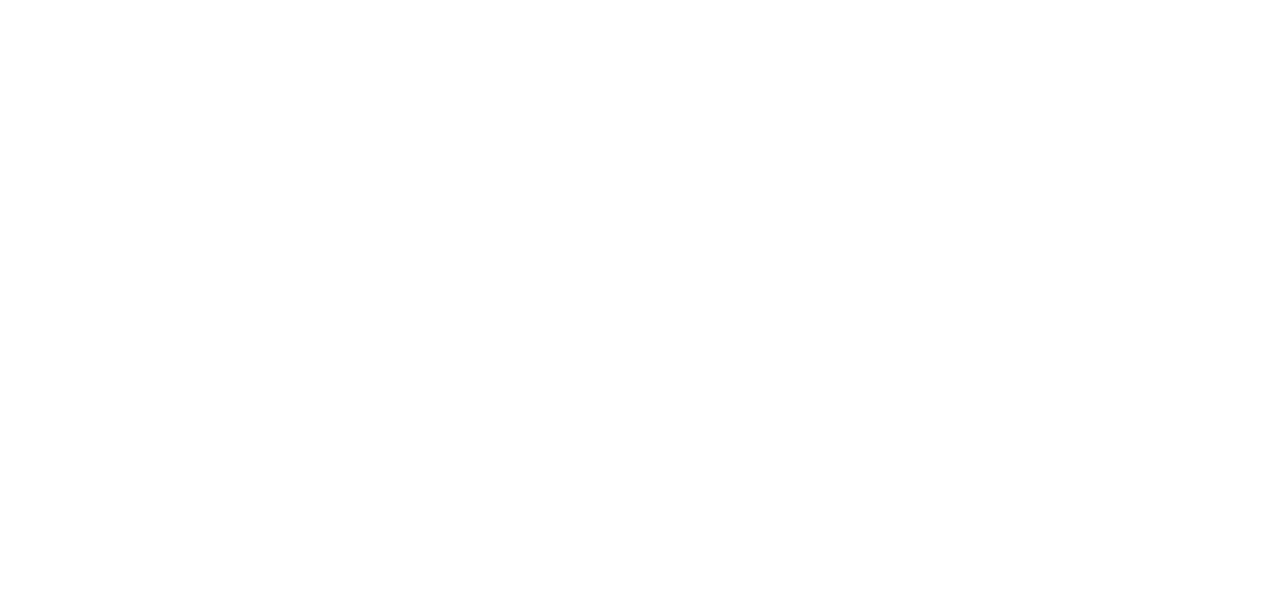
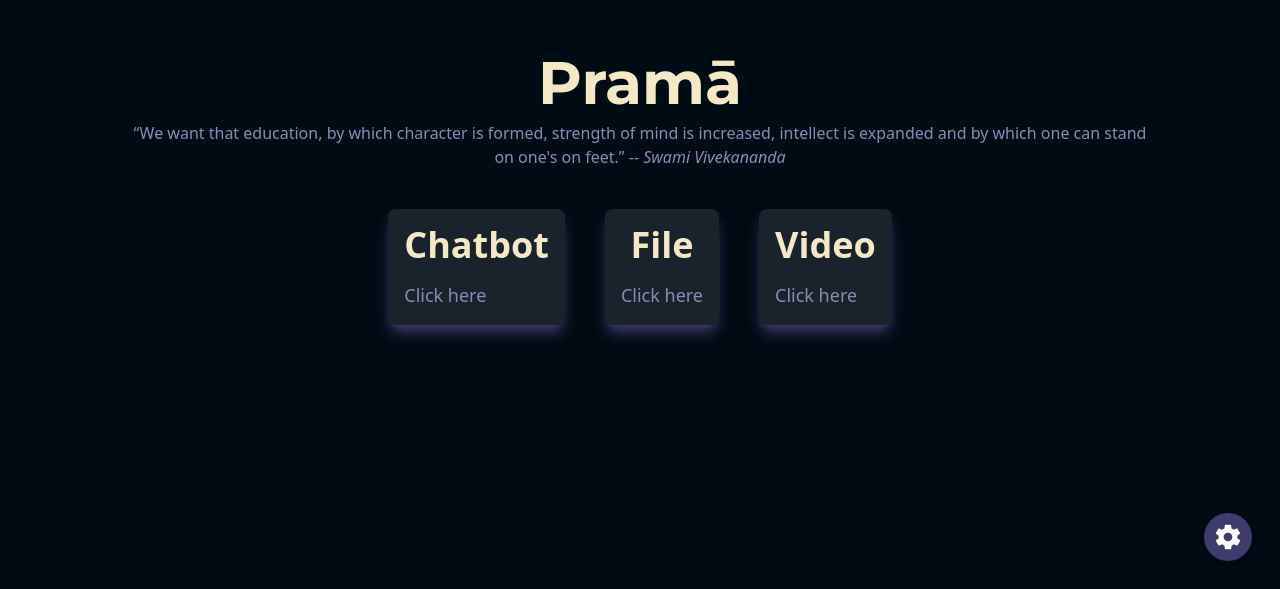
Before and after one commit to zaibreyaz/Prama, a React (Create React App) app in the folder frontend/: page /Learn-with-ai-main-page in a window 1280 px wide. Before the commit this address had no page. Shown: the part 211-800 px from the top of the page. Built offline with nearby package versions, Linux system fonts and the light colour scheme.

Commit message:
new routes and pages added

```diff
--- a/frontend/src/App.js
+++ b/frontend/src/App.js
@@ -5,6 +5,10 @@ import LoginPage from "../src/pages/LoginPage";
 import SignupPage from "../src/pages/RegisterPage";
 import SecuredPage from "../src/pages/SecuredPage";
 import LandingPage from "../src/pages/LandingPage";
+import ChatBot from "../src/pages/Chatbot";
+import Video from "../src/pages/Video";
+import FileUpload from "../src/pages/FileUpload";
+import LearnWithAiMainPAge from "./pages/LearnWithAIMainPage";
 import "./App.css";
 
 function App() {
@@ -16,6 +20,10 @@ function App() {
         <Route path="/register" element={<SignupPage />} />
         <Route path="/secure" element={<SecuredPage />} />
         <Route path="/text-display" element={<TextDisplay />} />
+        <Route path="Learn-with-ai-main-page" element={<LearnWithAiMainPAge/>}/>
+        <Route path="chatbot" element={<ChatBot/>}/>
+        <Route path="video" element={<Video/>}/>
+        <Route path="file-upload" element={<FileUpload/>}/>
       </Routes>
     </Router>
   );
--- /dev/null
+++ b/frontend/src/pages/Chatbot.js
@@ -0,0 +1,9 @@
+import React from "react";
+
+export default function Chatbot(){
+    return(
+        <div>
+        <h1>Learn with chatbot</h1>
+        </div>
+    );
+};
--- /dev/null
+++ b/frontend/src/pages/FileUpload.js
@@ -0,0 +1,9 @@
+import React from "react";
+
+export default function FileUplaod(){
+    return(
+        <div>
+        <h1>upload file here</h1>
+        </div>
+    );
+};
--- /dev/null
+++ b/frontend/src/pages/LearnWithAIMainPage.js
@@ -0,0 +1,115 @@
+import React, { useState, useEffect } from "react";
+import { useNavigate } from "react-router-dom";
+
+import { IoMdSettings } from "react-icons/io";
+
+export const landingCards = [
+    {
+      heading: "Chatbot",
+      description: `Click here`,
+    },
+    {
+      heading: "File",
+      description: `Click here`,
+    },
+    {
+      heading: "Video",
+      description: `Click here`,
+    },
+  ];
+
+  export default function LearnWithAiMainPAge() {
+    const navigate = useNavigate();
+
+    // useEffect(() => {
+    //   const token = localStorage.getItem('token');
+    //   if (!token) {
+    //     navigate('/login');
+    //   } else {
+    //     axios.get('http://127.0.0.1:5001/secure', {
+    //       headers: {
+    //         Authorization: 'Bearer ' + token
+    //       }
+    //     })
+    //     .catch(error => {
+    //       console.log(error, 'error');
+    //       if (error.response && error.response.status === 401) {
+    //         navigate('/login');
+    //       }
+    //     });
+    //   }
+    // }, [navigate]);
+
+    // const handleLogout = () => {
+    //   // Perform any necessary cleanup or logout logic here
+    //   navigate("/login");
+    // };
+
+    const [isSidebarOpen, setIsSidebarOpen] = useState(false);
+    const toggleSidebar = () => {
+      setIsSidebarOpen(!isSidebarOpen);
+    };
+    const navigateToChatBot = () => {
+      navigate("/chatbot");
+    };
+
+    const navigateToFileUpload=()=>{
+      navigate("/file-upload");
+    }
+
+    const navigateToVideo=()=>{
+      navigate("/video");
+    }
+
+    return (
+      <section className="container h-screen bg-background flex flex-col items-center justify-center">
+        <div className="relative flex flex-col items-center justify-center w-full gap-y-10 px-28">
+          <div className="flex flex-col items-center justify-center gap-y-2">
+            <h2 className="text-6xl text-primaryText font-montserrat">Pramā</h2>
+            <p className="text-center text-secondaryText">
+              “We want that education, by which character is formed, strength of
+              mind is increased, intellect is expanded and by which one can stand
+              on one's on feet.” -- <em>Swami Vivekananda</em>
+            </p>
+          </div>
+
+          <div className="flex flex-col md:flex-row justify-between gap-10">
+            {landingCards.map((card, index) => (
+              <div
+                key={index}
+                className="bg-background relative rounded-lg shadow-lg p-4 w-full cursor-pointer"
+                onClick={index === 0 ? navigateToChatBot: (index==1?navigateToFileUpload: navigateToVideo)}
+              >
+                <div className="absolute inset-0 backdrop-blur-xl bg-white/10 shadow-lg shadow-accent rounded-lg"></div>
+                <div className="relative">
+                  <h2 className="text-4xl text-primaryText text-montserrat text-center font-bold mb-4">
+                    {card.heading}
+                  </h2>
+                  <p className="text-lg text-secondaryText text-lato">
+                    {card.description}
+                  </p>
+                </div>
+              </div>
+            ))}
+          </div>
+        </div>
+
+        {/* settings */}
+
+        <div className="absolute bottom-12 lg:bottom-7 right-7 z-40 flex justify-end items-center">
+          <div
+            className={`text-3xl text-white bg-accent shadow-lg rounded-full flex justify-center items-center cursor-pointer w-9 h-9 lg:w-12 lg:h-12 `}
+            onClick={toggleSidebar}
+          >
+            <IoMdSettings />
+          </div>
+        </div>
+      </section>
+    );
+  }
+
+  {
+    /* <button className="btn btn-danger mt-3" onClick={handleLogout}>
+    Logout
+  </button>; */
+  }
--- a/frontend/src/pages/SecuredPage.js
+++ b/frontend/src/pages/SecuredPage.js
@@ -70,7 +70,7 @@ export default function SecuredPage() {
     setIsSidebarOpen(!isSidebarOpen);
   };
   const navigateToTextDisplay = () => {
-    navigate("/text-display");
+    navigate("/learn-with-ai-main-page");
   };
 
   return (
--- /dev/null
+++ b/frontend/src/pages/Video.js
@@ -0,0 +1,9 @@
+import React from "react";
+
+export default function Video(){
+    return(
+        <div>
+        <h1>Learn with video</h1>
+        </div>
+    );
+};
```
